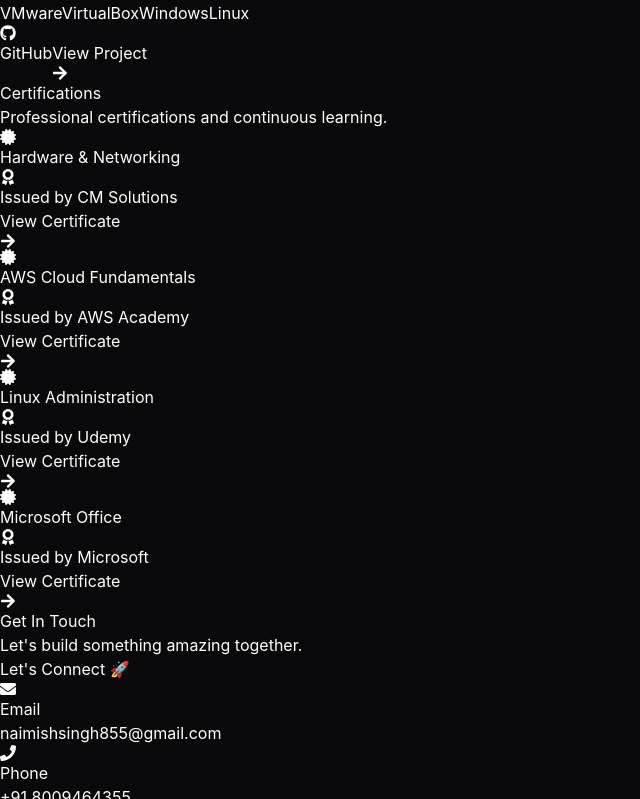
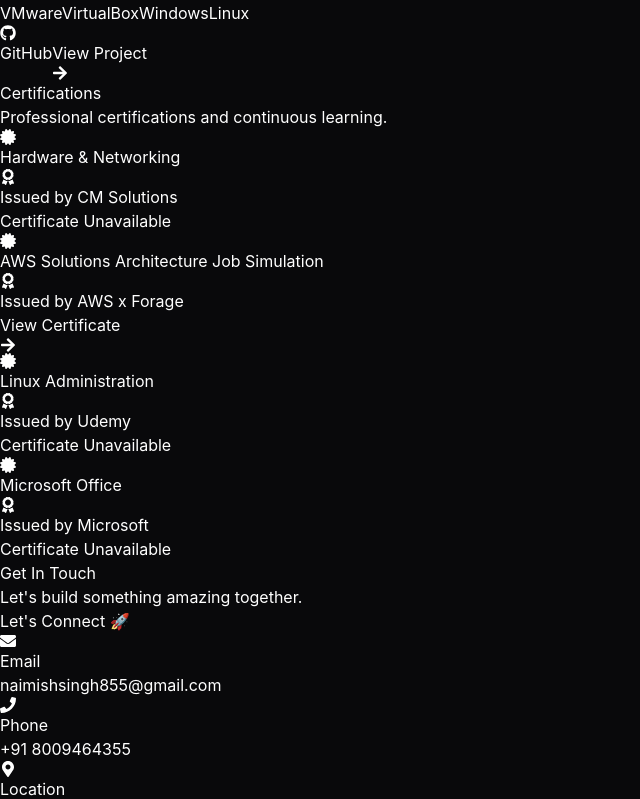
Before and after one commit to Naimish980/portfolio, a React (Vite) app: page / in a window 1280 px wide. Shown: the part 4201-5000 px from the top of the page, without its empty margins (0-640 px from the left). Built offline with nearby package versions, Linux system fonts and the light colour scheme; the HTML template or start-up script is replaced by a standard one.

Commit message:
Added AWS certificate

```diff
--- a/src/components/ui/Certifications.tsx
+++ b/src/components/ui/Certifications.tsx
@@ -91,14 +91,24 @@
 
                     </div>
 
-                    <button className="mt-8 flex items-center gap-2 rounded-xl border border-zinc-700 px-5 py-3 transition-all duration-300 hover:border-red-500 hover:bg-red-500/10 hover:text-red-400">
-
-                      View Certificate
-
-                      <FaArrowRight />
-
-                    </button>
-
+                   {cert.link ? (
+  <a
+    href={cert.link}
+    target="_blank"
+    rel="noopener noreferrer"
+    className="mt-8 inline-flex w-full items-center justify-center gap-2 rounded-xl border border-zinc-700 px-5 py-3 transition-all duration-300 hover:border-red-500 hover:bg-red-500/10 hover:text-red-400"
+  >
+    View Certificate
+    <FaArrowRight />
+  </a>
+) : (
+  <button
+    disabled
+    className="mt-8 inline-flex w-full items-center justify-center gap-2 rounded-xl border border-zinc-700 px-5 py-3 cursor-not-allowed opacity-50"
+  >
+    Certificate Unavailable
+  </button>
+)}
                   </div>
 
                 </div>
--- a/src/data/portfolio.ts
+++ b/src/data/portfolio.ts
@@ -199,9 +199,10 @@
     year: "2024"
   },
   {
-        title: "AWS Cloud Fundamentals",
-        issuer: "AWS Academy",
-        year: "2025"
+    title: "AWS Solutions Architecture Job Simulation",
+    issuer: "AWS x Forage",
+    year: "2024",
+    link: "/portfolio/certificates/aws-solution-architecture.pdf"
   },
   {
     title: "Linux Administration",
@@ -214,4 +215,5 @@
     year: "2024"
   }
 ]
+
 };
```
Also changed, not shown: 1 other file (tests, documents, lock files or other folders). Lines whose indentation alone changed are shown as unchanged.
